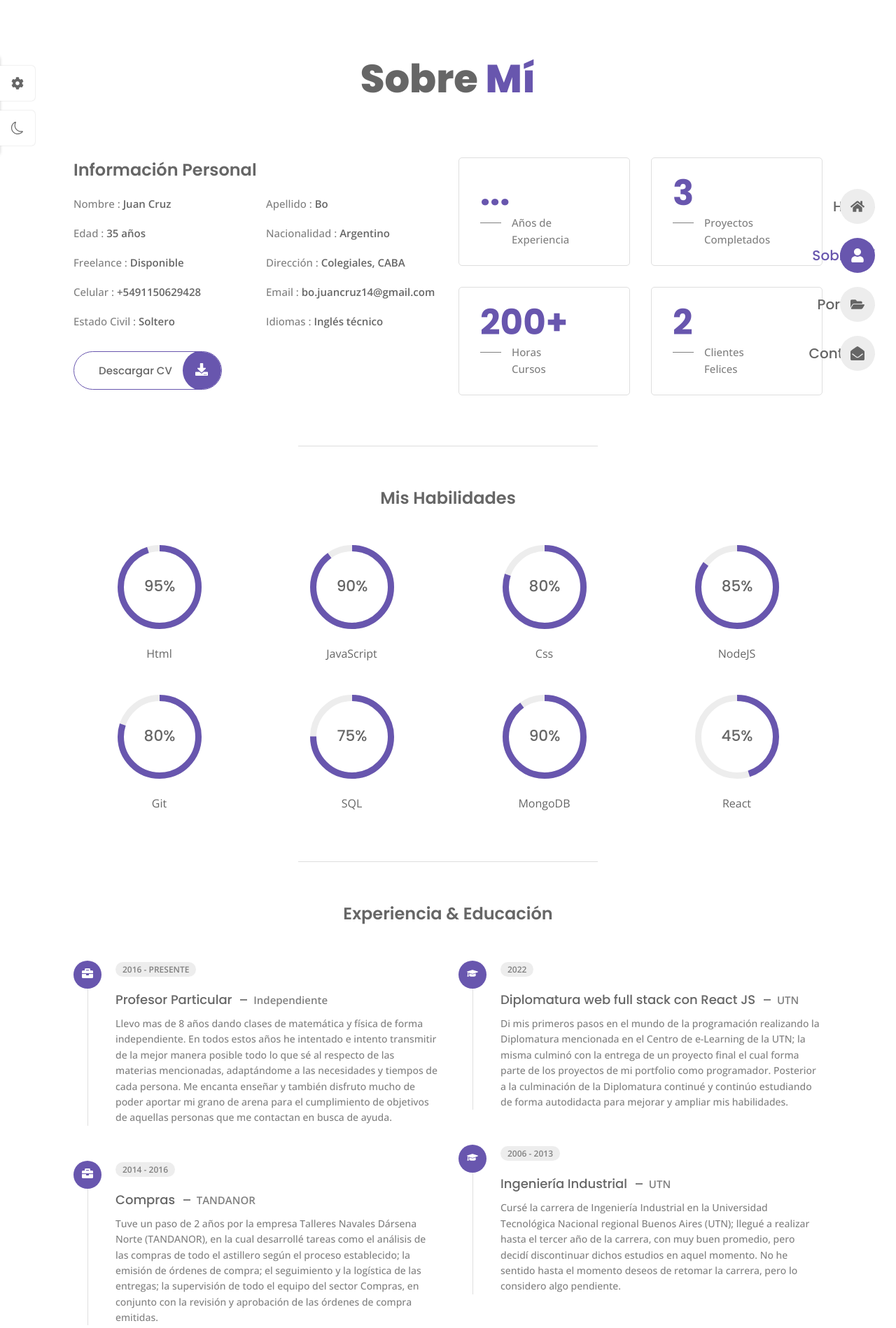
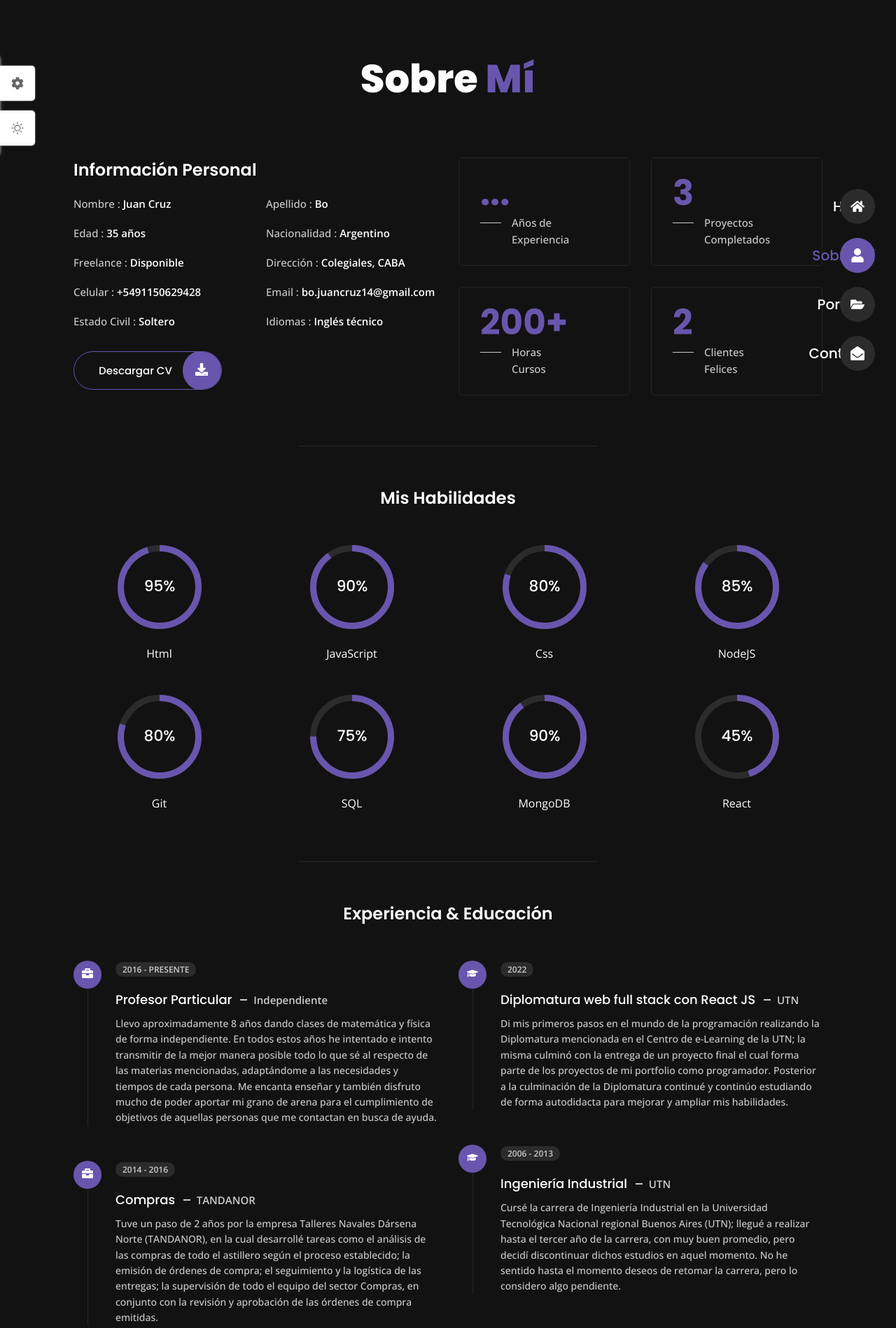
Before and after one commit to JuanJKS/Portfolio_Website, a React (Vite) app: page /about in a window 1280 px wide. Shown: the top 1898 px of the page at 70% size. Built offline with nearby package versions, Linux system fonts and the light colour scheme; a web font is replaced by a local one.

Commit message:
Mejora sitio cv

```diff
--- a/src/components/Themes.jsx
+++ b/src/components/Themes.jsx
@@ -15,7 +15,7 @@ const getStorageColor = () => {
 }
 
 const getStorageTheme = () => {
-    let theme = 'light-theme';
+    let theme = 'dark-theme';
     if (localStorage.getItem('theme')) {
         theme = localStorage.getItem('theme');
     }
--- a/src/data.jsx
+++ b/src/data.jsx
@@ -152,7 +152,7 @@ export const resume = [
     icon: <FaBriefcase />,
     year: '2016 - PRESENTE',
     title: 'Profesor Particular <span> Independiente </span>',
-    desc: 'Llevo mas de 8 años dando clases de matemática y física de forma independiente. En todos estos años he intentado e intento transmitir de la mejor manera posible todo lo que sé al respecto de las materias mencionadas, adaptándome a las necesidades y tiempos de cada persona. Me encanta enseñar y también disfruto mucho de poder aportar mi grano de arena para el cumplimiento de objetivos de aquellas personas que me contactan en busca de ayuda.',
+    desc: 'Llevo aproximadamente 8 años dando clases de matemática y física de forma independiente. En todos estos años he intentado e intento transmitir de la mejor manera posible todo lo que sé al respecto de las materias mencionadas, adaptándome a las necesidades y tiempos de cada persona. Me encanta enseñar y también disfruto mucho de poder aportar mi grano de arena para el cumplimiento de objetivos de aquellas personas que me contactan en busca de ayuda.',
   },
 
   {
@@ -303,7 +303,7 @@ export const portfolio = [
       {
         icon: <FiExternalLink />,
         title: 'Ver : ',
-        desc: '<a href="https://www.youtube.com/watch?v=N5wjZIdInFQ&ab_channel=PROFEJUAN" target="_blank" rel="noreferrer">Proyecto Administrador</a>',
+        desc: '<a href="https://adminprofejuan.tech" target="_blank" rel="noreferrer">Proyecto Administrador</a>',
       },
     ],
   },
--- a/src/pages/contact/Contact.jsx
+++ b/src/pages/contact/Contact.jsx
@@ -76,7 +76,7 @@ const Contact = () => {
                             <FaTwitter />
                         </a>
 
-                        <a href='https://www.linkedin.com/in/juan-cruz-bo' target='_blank' rel='noreferrer' className='contact__social-link'>
+                        <a href='https://www.linkedin.com/in/juan-bo/' target='_blank' rel='noreferrer' className='contact__social-link'>
                             <FaLinkedinIn />
                         </a>
 
```
Also changed, not shown: src/assets/home1.jpg (deleted), 1 other file (tests, documents, lock files or other folders).
